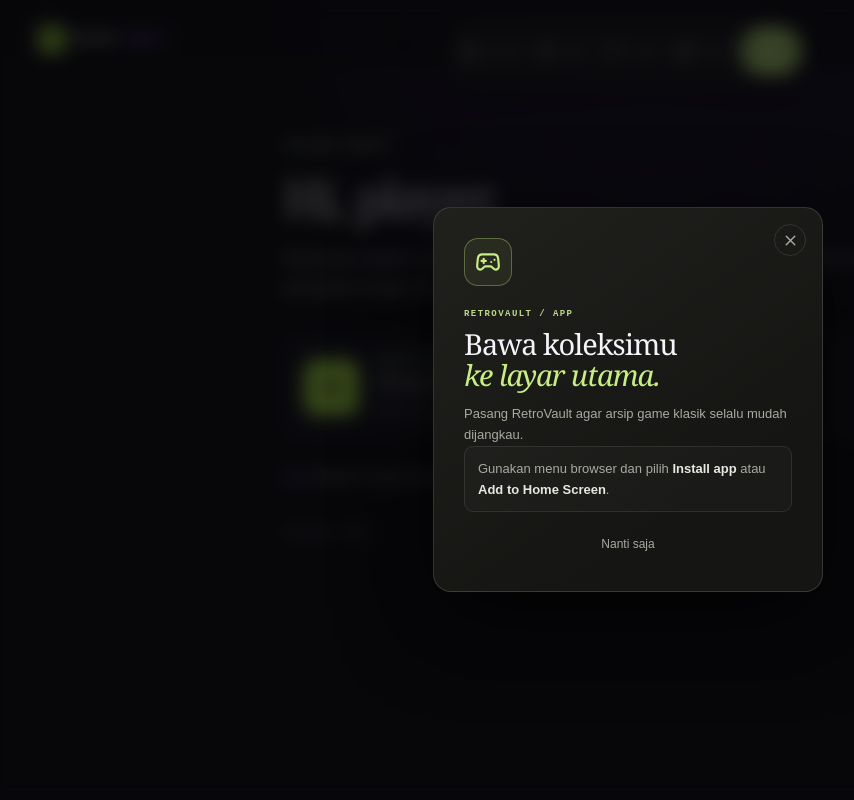
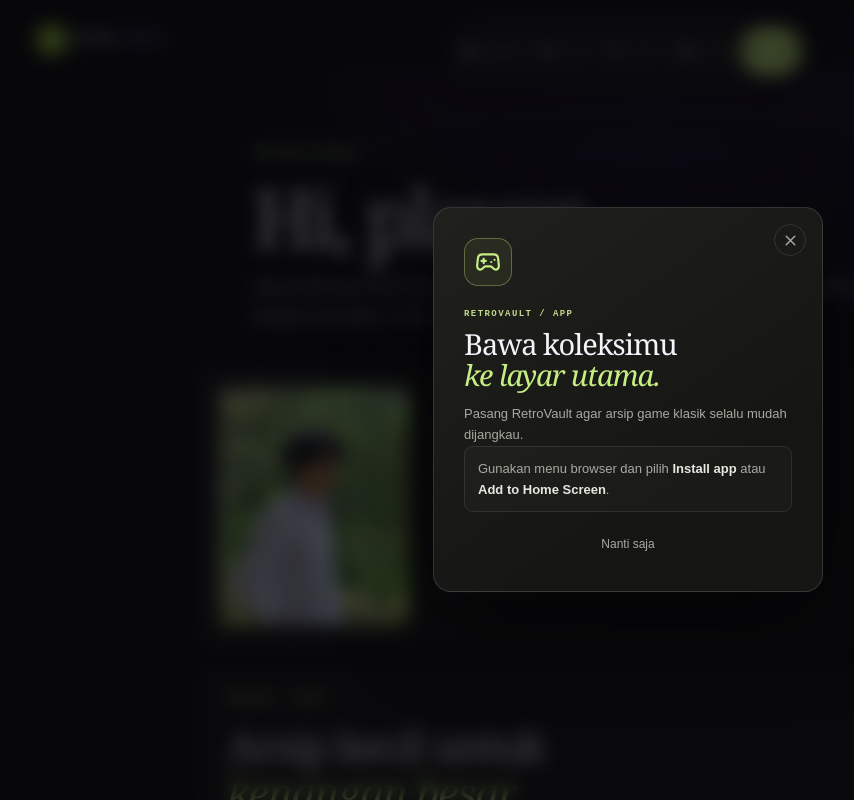
Before and after one commit to dkaastyns/RetroVault, a Next.js app: page /profile in a window 1280 px wide. Shown: the top 800 px of the page, without its empty margins (12-866 px from the left). Built offline with nearby package versions, Linux system fonts and the light colour scheme.

Commit message:
Improve profile page layout

```diff
--- a/src/app/layout.tsx
+++ b/src/app/layout.tsx
@@ -4,6 +4,7 @@ import './polish.css';
 import './pwa.css';
 import './favorites.css';
 import './loading-review.css';
+import './profile.css';
 import { BottomNav } from '@/components/BottomNav';
 import { ServiceWorker } from '@/components/ServiceWorker';
 import { PwaExperience } from '@/components/PwaExperience';
--- /dev/null
+++ b/src/app/profile.css
@@ -0,0 +1,30 @@
+.profile-editorial{max-width:860px;margin:22px auto 0}
+.profile-intro-block{max-width:750px;margin:0 auto 35px}
+.profile-intro-block>.eyebrow{color:#c7ee82}
+.profile-rule{width:37px;height:1px;background:#c7ee8280;margin-left:6px}
+.profile-intro-block h1{font-size:clamp(54px,8vw,78px);line-height:1;margin:19px 0 17px}
+.profile-period{color:#c7ee82}
+.profile-intro-block .profile-intro{max-width:670px;margin:0;color:#b5b2bb;font-size:16px;line-height:1.8}
+.profile-identity{position:relative;display:grid;grid-template-columns:190px 1fr;gap:28px;align-items:center;padding:21px;border:1px solid #ffffff19;border-radius:15px;background:linear-gradient(112deg,#18181c,#121217 70%);box-shadow:0 16px 44px #0002;overflow:hidden}
+.profile-portrait{position:relative;aspect-ratio:4/5;overflow:hidden;border-radius:10px;background:radial-gradient(ellipse at 48% 30%,#d6eda2 0,#7f9368 23%,#303d36 55%,#1a2020 100%);display:grid;place-items:center}
+.profile-portrait:before{content:"";position:absolute;inset:10px;border:1px solid #ffffff35;border-radius:6px;z-index:1;pointer-events:none}
+.profile-portrait img{position:absolute;inset:0;width:100%;height:100%;object-fit:cover;object-position:center 35%;z-index:2}
+.portrait-initials{font:500 62px Georgia,serif;color:#e2edc8;text-shadow:0 2px 18px #0008}
+.portrait-index{position:absolute;z-index:3;bottom:17px;left:18px;color:#f0f0e8;font:9px monospace;letter-spacing:.13em}
+.identity-main{padding:10px 20px 10px 0}
+.identity-main>.eyebrow{color:#c7ee82}
+.identity-main h2{margin:9px 0 5px;font:500 clamp(24px,4vw,34px) Georgia,serif;letter-spacing:-.035em}
+.identity-subtitle{margin:0;color:#aaa8ad;font-size:13px}
+.identity-facts{display:flex;gap:30px;margin-top:26px;padding-top:17px;border-top:1px solid #ffffff17}
+.identity-facts div{display:grid;gap:6px}.identity-facts span{font:9px monospace;letter-spacing:.14em;color:#89878d}.identity-facts strong{font-size:13px;font-weight:500;color:#e7e5de}
+.identity-stamp{position:absolute;right:22px;top:19px;display:flex;align-items:center;gap:7px;color:#9b9aa1;opacity:.6}.identity-stamp span{font:8px/1.2 monospace;letter-spacing:.1em}
+.profile-project{position:relative;margin-top:20px;padding:25px 28px 23px;border:1px solid #ffffff17;border-radius:14px;background:#131317}
+.project-heading{display:flex;align-items:center;justify-content:space-between}.project-heading .eyebrow{margin:0;color:#c7ee82}
+.project-status{display:flex;align-items:center;gap:7px;color:#aaa8a2;font:9px monospace;letter-spacing:.1em}.project-status i{width:6px;height:6px;border-radius:50%;background:#c7ee82;box-shadow:0 0 9px #c7ee82}
+.profile-project h2{margin:19px 0 10px;font:500 clamp(28px,5vw,42px)/1.1 Georgia,serif;letter-spacing:-.035em}.profile-project h2 em{color:#c7ee82;font-weight:400}
+.profile-project>p{max-width:580px;color:#aaa8ad;font-size:13px;line-height:1.7}
+.project-meta{display:flex;justify-content:space-between;gap:16px;align-items:center;flex-wrap:wrap;margin-top:23px;padding-top:15px;border-top:1px solid #ffffff16;color:#aaa8ad;font-size:10px}
+.project-meta span:first-child{display:flex;align-items:center;gap:8px}.project-meta svg{color:#c7ee82}.project-meta span:last-child{font:8px monospace;letter-spacing:.1em;color:#77767d}
+.profile-cta{position:absolute;right:25px;bottom:82px;display:inline-flex;align-items:center;gap:6px;color:#d7e9b3;font-size:11px;transition:gap .2s}.profile-cta:hover{gap:10px}
+.profile-footer{display:flex;justify-content:space-between;gap:12px;margin:20px 2px 0;color:#77757c;font-size:10px}.profile-footer span:first-child{font:9px monospace;letter-spacing:.16em;color:#c7ee82}
+@media(max-width:650px){.profile-editorial{margin:6px auto 0}.profile-intro-block{margin-bottom:24px}.profile-intro-block h1{font-size:55px}.profile-intro-block .profile-intro{font-size:14px;line-height:1.7}.profile-identity{grid-template-columns:104px 1fr;gap:16px;padding:13px;border-radius:12px}.profile-portrait{aspect-ratio:3/4}.portrait-initials{font-size:42px}.portrait-index{bottom:11px;left:12px;font-size:8px}.profile-identity .identity-main{padding:9px 0}.identity-main h2{font-size:22px;max-width:220px}.identity-subtitle{font-size:11px}.identity-facts{gap:18px;margin-top:17px;padding-top:12px}.identity-facts strong{font-size:11px}.identity-stamp{display:none}.profile-project{padding:20px;margin-top:13px}.profile-project h2{font-size:31px}.profile-project>p{font-size:12px}.project-meta{margin-top:18px;align-items:flex-start}.project-meta span:last-child{width:100%}.profile-cta{position:static;margin-top:18px}.profile-footer{font-size:9px;flex-wrap:wrap}.profile-footer span:nth-child(2){order:3;width:100%}}
--- a/src/app/profile/page.tsx
+++ b/src/app/profile/page.tsx
@@ -1,2 +1,35 @@
-import { Github, Mail, Radio } from 'lucide-react';
-export default function ProfilePage(){return <section className="profile-page"><p className="eyebrow">TENTANG PROYEK</p><h1>Hi, player.</h1><p className="profile-intro">RetroVault adalah ruang untuk menjaga koleksi game klasik tetap hidup—mulai dari katalog perangkat hingga nilai dan ulasan setiap judul.</p><div className="profile-card"><div className="avatar">AD</div><div><span className="eyebrow">IDENTITAS MAHASISWA</span><h2>Ahmad Dika Styansah</h2><p className="muted">NIM 21120124130052 · Kelompok 23</p></div></div><div className="profile-links"><span><Radio/> Praktikum Pengembangan dan Pemrograman Berbasis Web</span></div><p className="muted profile-note">RetroVault · 2026</p></section>}
+import { ArrowUpRight, Gamepad2, Radio } from 'lucide-react';
+import { ProfilePortrait } from '@/components/ProfilePortrait';
+
+export default function ProfilePage() {
+  return <div className="profile-page profile-editorial">
+    <header className="profile-intro-block">
+      <p className="eyebrow">TENTANG PROYEK <span className="profile-rule"/></p>
+      <h1>Hi, player<span className="profile-period">.</span></h1>
+      <p className="profile-intro">Saya membuat RetroVault sebagai ruang untuk merawat koleksi game klasik—lengkap dengan perangkat, cerita, dan kenangan di balik setiap judul.</p>
+    </header>
+
+    <section className="profile-identity" aria-label="Identitas pembuat">
+      <ProfilePortrait/>
+      <div className="identity-main">
+        <p className="eyebrow">DIBUAT OLEH</p>
+        <h2>Ahmad Dika Styansah</h2>
+        <p className="identity-subtitle">Mahasiswa · Pengembang RetroVault</p>
+        <div className="identity-facts">
+          <div><span>NIM</span><strong>21120124130052</strong></div>
+          <div><span>KELOMPOK</span><strong>23</strong></div>
+        </div>
+      </div>
+      <div className="identity-stamp"><Gamepad2 size={19}/><span>PLAYER<br/>01</span></div>
+    </section>
+
+    <section className="profile-project">
+      <div className="project-heading"><p className="eyebrow">PROYEK / 2026</p><span className="project-status"><i/> PPB</span></div>
+      <h2>Arsip kecil untuk<br/><em>kenangan besar.</em></h2>
+      <p>RetroVault menggabungkan katalog koleksi, riwayat aset, dan ulasan dalam satu aplikasi web yang bisa dipasang di perangkat.</p>
+      <div className="project-meta"><span><Radio size={15}/> Praktikum Pengembangan dan Pemrograman Berbasis Web</span><span>SUPABASE · CLOUDINARY · NEXT.JS</span></div>
+      <a href="/games" className="profile-cta">Jelajahi koleksi <ArrowUpRight size={16}/></a>
+    </section>
+    <footer className="profile-footer"><span>RETROVAULT</span><span>Dibuat dengan rasa ingin tahu dan nostalgia.</span><span>© 2026</span></footer>
+  </div>;
+}
--- /dev/null
+++ b/src/components/ProfilePortrait.tsx
@@ -0,0 +1,12 @@
+'use client';
+
+import { useState } from 'react';
+
+export function ProfilePortrait() {
+  const [failed, setFailed] = useState(false);
+  return <div className="profile-portrait" aria-label="Foto Ahmad Dika Styansah">
+    <span className="portrait-initials" aria-hidden="true">AD</span>
+    {!failed && <img src="/profile/ahmad-dika-styansah.jpg" alt="Ahmad Dika Styansah" onError={() => setFailed(true)}/>}
+    <span className="portrait-index">RV / 23</span>
+  </div>;
+}
```
Also changed, not shown: public/profile/ahmad-dika-styansah.jpg (added).
